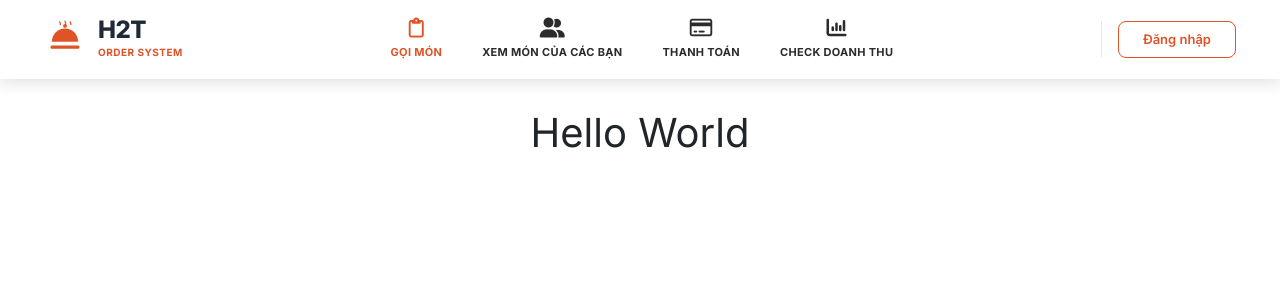
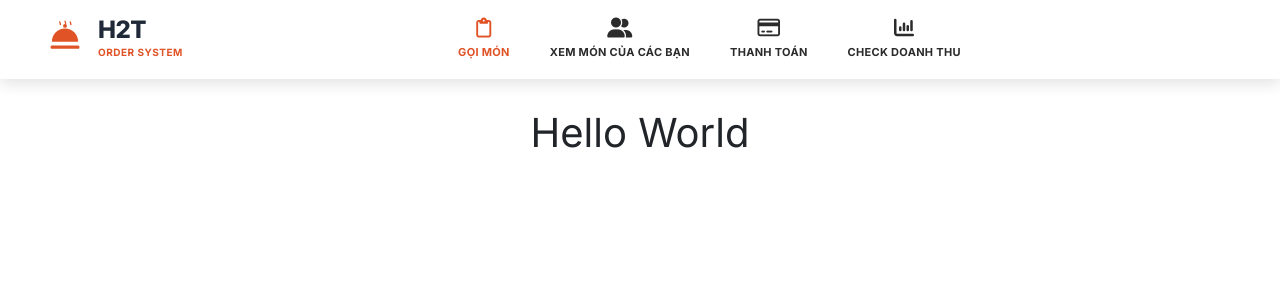
Before and after one commit to HajauIsMyName/restaurant-order-system, a Django app: page / in a window 1280 px wide. Shown: the top 300 px of the page. Run offline with Django 5.2, Linux system fonts and the light colour scheme; the visitor is signed in with stand-in values (Sample User, id 1).

Commit message:
update giao diện sau login

```diff
--- a/templates/includes/navbar.html
+++ b/templates/includes/navbar.html
@@ -90,11 +90,13 @@
           </li>
         </ul>
 
-        <!-- Action Section -->
+        <!-- Action Section: Chỉ hiển thị Nút Đăng nhập khi CHƯA đăng nhập -->
+        {% if not user.is_authenticated %}
         <div class="navbar-custom__actions">
           <div class="navbar-custom__divider d-none d-lg-block"></div>
-          <a href="#" class="btn navbar-custom__login-btn">Đăng nhập</a>
+          <a href="{% url 'login' %}" class="btn navbar-custom__login-btn">Đăng nhập</a>
         </div>
+        {% endif %}
       </div>
     </div>
   </nav>
--- a/templates/layouts/base.html
+++ b/templates/layouts/base.html
@@ -32,7 +32,7 @@
     <style>
       body {
         font-family: "Inter", sans-serif;
-        background-color: #fffff;
+        background-color: #ffffff;
         padding-top: 85px; /* Để nội dung không bị đè bởi navbar cố định */
       }
     </style>
```
